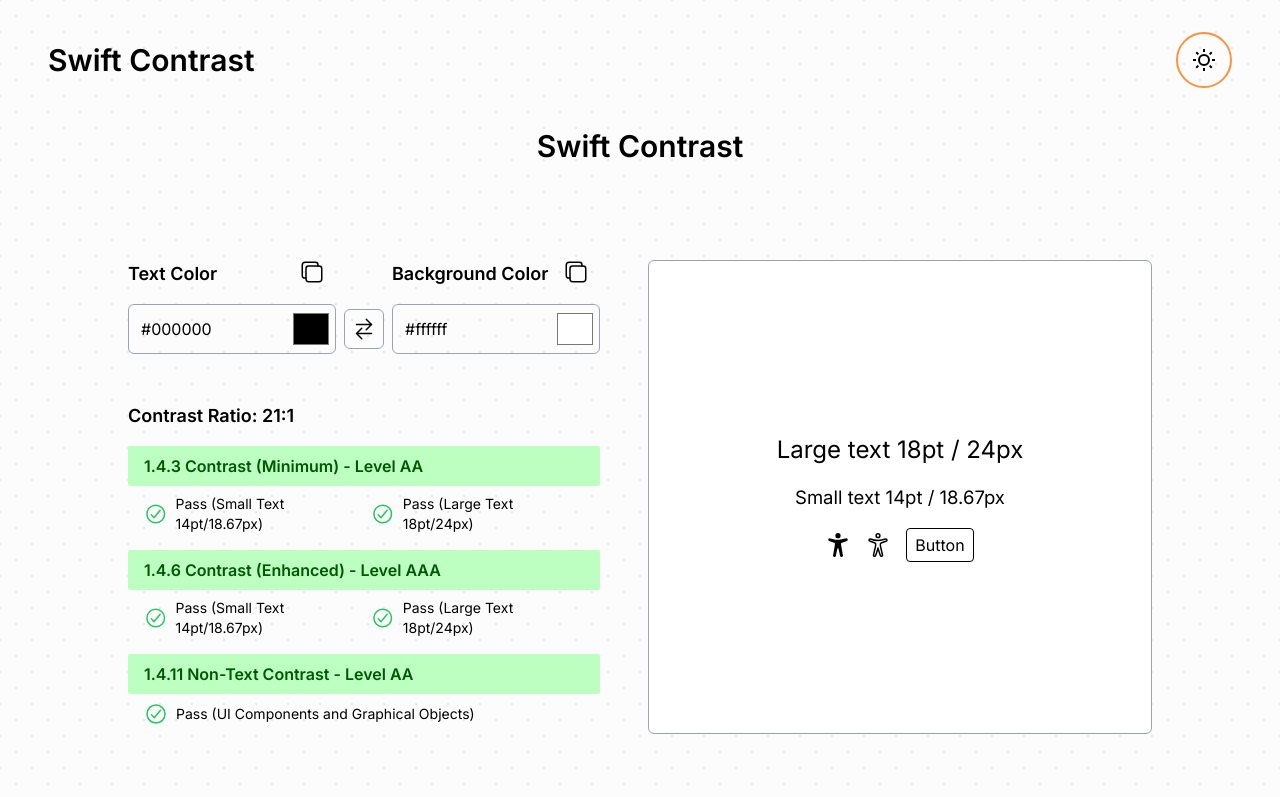
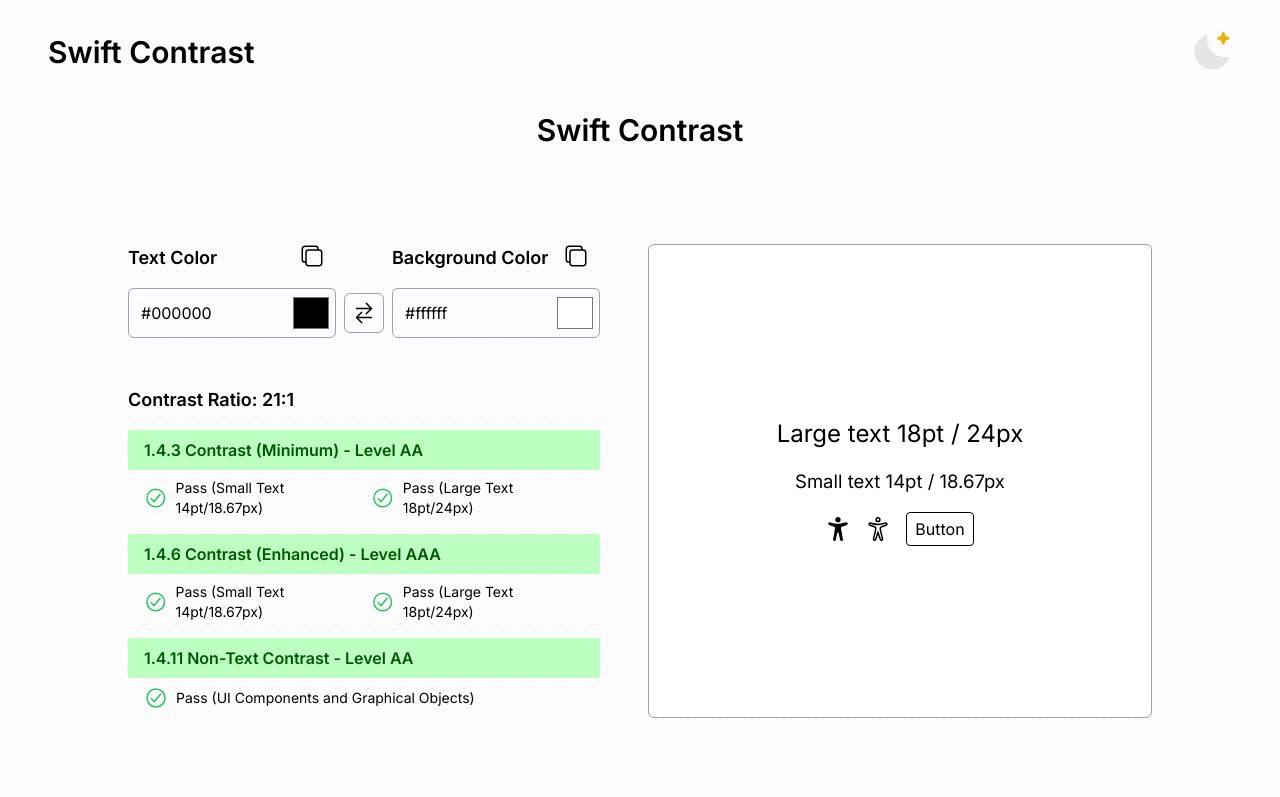
Before and after one commit to HRemonen/SwiftContrast, a Next.js app: page / in a window 1280 px wide. Shown: the top 797 px of the page. Built offline with nearby package versions, Linux system fonts and the light colour scheme.

Commit message:
style: Update darkmode buttons

```diff
--- a/src/components/theme/DarkModeToggle.tsx
+++ b/src/components/theme/DarkModeToggle.tsx
@@ -3,26 +3,39 @@
 import React from 'react'
 import { useTheme } from 'next-themes'
 
-import { RiMoonLine, RiSunLine } from 'react-icons/ri'
-
 const DarkModeToggle = () => {
   const { theme, setTheme } = useTheme()
-
-  const Icon =
-    theme === 'light' ? (
-      <RiMoonLine role='img' aria-hidden='true' focusable='false' size={24} />
-    ) : (
-      <RiSunLine role='img' aria-hidden='true' focusable='false' size={24} />
-    )
 
   return (
     <button
       type='button'
       aria-label={theme === 'dark' ? 'Toggle light mode' : 'Toggle dark mode'}
-      className='inline-flex h-10 w-10 items-center justify-center overflow-hidden rounded-full border-2 border-orange-400 p-1 transition hover:border-orange-200 focus:border-orange-200 focus:outline-none dark:border-cyan-200 dark:hover:border-cyan-400 dark:focus:border-cyan-400 md:h-12 md:w-12 lg:h-14 lg:w-14'
+      className='flex flex-col justify-center ml-3'
       onClick={() => (theme === 'dark' ? setTheme('light') : setTheme('dark'))}
     >
-      {Icon}
+      {theme === 'light' ? (
+          <svg
+            aria-hidden="true"
+            tabIndex={-1}
+            className="group w-10 h-10 fill-current transition-colors duration-300 ease-in-out hover:animate-spin-xslow"
+            xmlns="http://www.w3.org/2000/svg"
+            viewBox="0 0 16 16"
+          >
+            <path className="text-yellow-300" d="M7 0h2v2H7zM12.88 1.637l1.414 1.415-1.415 1.413-1.413-1.414zM14 7h2v2h-2zM12.95 14.433l-1.414-1.413 1.413-1.415 1.415 1.414zM7 14h2v2H7zM2.98 14.364l-1.413-1.415 1.414-1.414 1.414 1.415zM0 7h2v2H0zM3.05 1.706 4.463 3.12 3.05 4.535 1.636 3.12z" />
+            <path className="text-yellow-300 group-hover:text-yellow-400" d="M8 4C5.8 4 4 5.8 4 8s1.8 4 4 4 4-1.8 4-4-1.8-4-4-4Z" />
+          </svg>
+        ) : (
+          <svg
+            aria-hidden="true"
+            tabIndex={-1}
+            className="group w-10 h-10 fill-current transition duration-500 ease-in-out hover:rotate-12"
+            xmlns="http://www.w3.org/2000/svg"
+            viewBox="0 0 16 16"
+          >
+            <path className="text-stone-200 group-hover:text-stone-400" d="M6.2 1C3.2 1.8 1 4.6 1 7.9 1 11.8 4.2 15 8.1 15c3.3 0 6-2.2 6.9-5.2C9.7 11.2 4.8 6.3 6.2 1Z" />
+            <path className='text-yellow-500 group-hover:animate-pulse' d="M12.5 5a.625.625 0 0 1-.625-.625 1.252 1.252 0 0 0-1.25-1.25.625.625 0 1 1 0-1.25 1.252 1.252 0 0 0 1.25-1.25.625.625 0 1 1 1.25 0c.001.69.56 1.249 1.25 1.25a.625.625 0 1 1 0 1.25c-.69.001-1.249.56-1.25 1.25A.625.625 0 0 1 12.5 5Z" />
+          </svg>
+        )}
     </button>
   )
 }
--- a/tailwind.config.ts
+++ b/tailwind.config.ts
@@ -12,7 +12,12 @@
     './src/app/**/*.{js,ts,jsx,tsx,mdx}',
   ],
   theme: {
-    extend: {},
+    extend: {
+      animation: {
+        'spin-slow': 'spin 5s linear infinite',
+        'spin-xslow': 'spin 30s linear infinite',
+      }
+    },
   },
   plugins: [require('@tailwindcss/typography')],
 }
```
